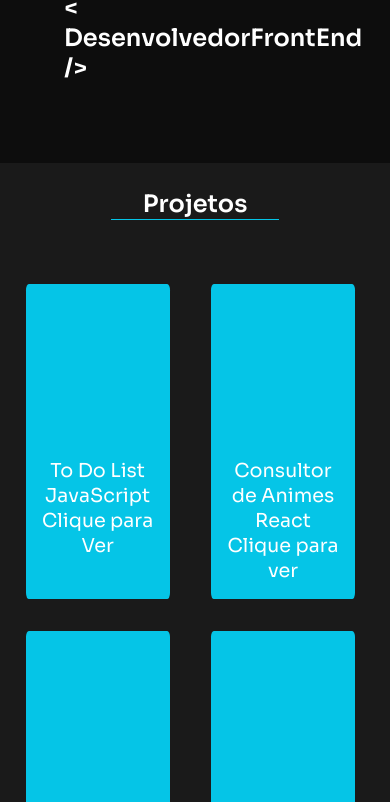
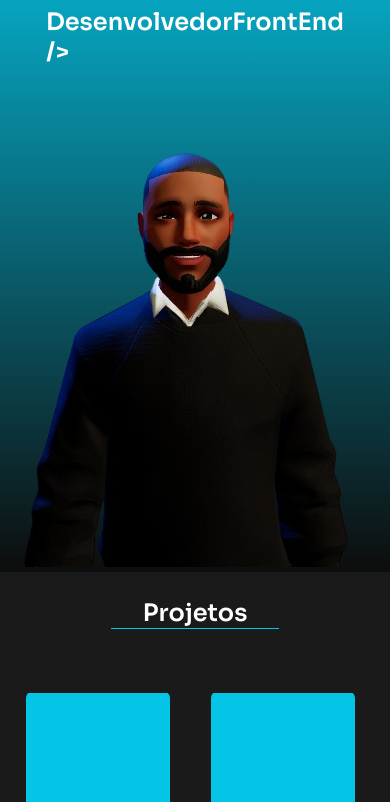
Before and after one commit to thiagosaidm/MeuPortifolio, a plain HTML site: page index.html in a window 390 px wide. Shown: the part 198-1000 px from the top of the page. Drawn offline with nearby package versions, Linux system fonts and the light colour scheme.

Commit message:
"Mudança do banner"

```diff
--- a/css/responsive.css
+++ b/css/responsive.css
@@ -22,7 +22,7 @@
         width: 100%;
         height: auto;
         z-index: 1000;
-        top:100px;
+        top:70px;
         right: 0;
         background-color:#0eaee3;
         transition: .5s;
@@ -75,6 +75,28 @@
     transform: rotate(-45deg) translate(8px, -7px);
 }
 
+.content-banner {
+    box-sizing: border-box;
+    display: flex;
+    flex-direction: column-reverse;
+    align-items: center;
+    justify-content: space-evenly;
+    margin:auto;
+    padding: 0 4em;
+    width: 100%;
+    background-image: linear-gradient(180deg, #05c5e7, #0d0d0d);
+
+
+}
+
+.banner-subtitle {
+    display: flex;
+    flex-direction: column;
+    align-items: center;
+    margin-top: 4em;
+
+}
+
 
 }
 
--- a/css/styles.css
+++ b/css/styles.css
@@ -29,7 +29,7 @@ body {
 }
 
 .fundo-escuro {
-    background-color: #0d0d0d
+    background-color: #0d0d0d;
 }
 
 
@@ -135,9 +135,10 @@ a {
     flex-direction: row;
     align-items: center;
     justify-content: space-evenly;
-    margin: 5em auto;
+    margin: auto;
     padding: 0 4em;
     width: 100%;
+    background-image: linear-gradient(180deg, #05c5e7, #0d0d0d);
 
 
 }
@@ -146,7 +147,9 @@ a {
     display: flex;
     flex-direction: column;
     align-items: center;
+
 }
+
 
 
 /* FIM APRESENTAÇÃO DO SITE */
@@ -323,7 +326,7 @@ a {
     height: 12rem;
     padding: .6em;
     border-radius: 50%;
-    background-image: linear-gradient(to top,  #0a267a, #05c5e7);
+    background-image: linear-gradient(180deg, #05c5e7, #0d0d0d);
 
 }
 
--- a/index.html
+++ b/index.html
@@ -54,9 +54,12 @@
 
             <div class="content-banner">
 
+                <div class="avatar">
+                    <img src="./css/imgs/projetos/avatar.png" alt="">
+                </div>
 
                 <div class="banner-subtitle">
-                    <h1 id="texto"> Thiago Said!</h1>
+                    <h1 id="texto"> Thiago Said</h1>
                     <h2> < DesenvolvedorFrontEnd /></h2>
                 </div>
 
```
Also changed, not shown: css/imgs/projetos/avatar.png (added), 1 other file.
